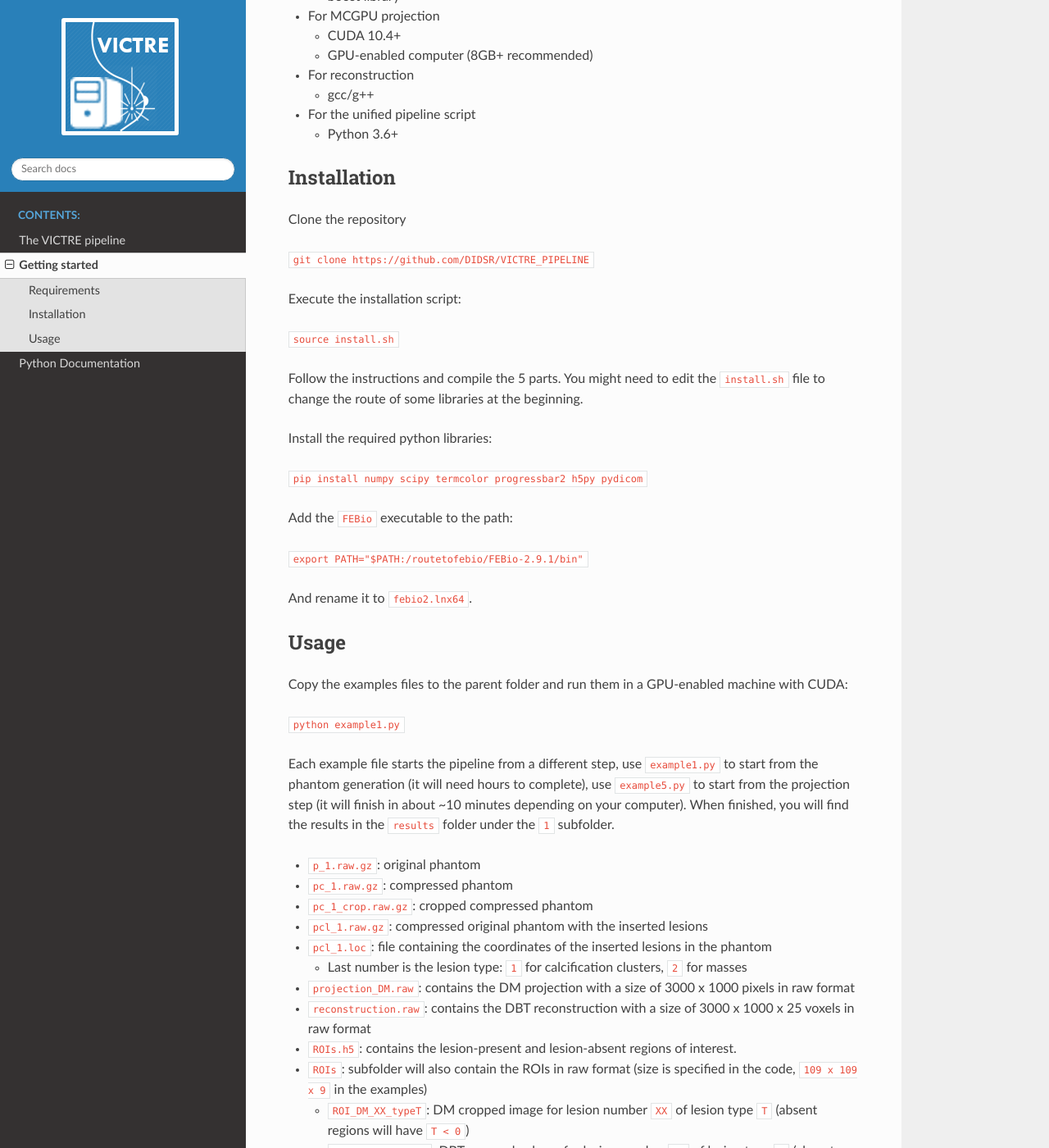
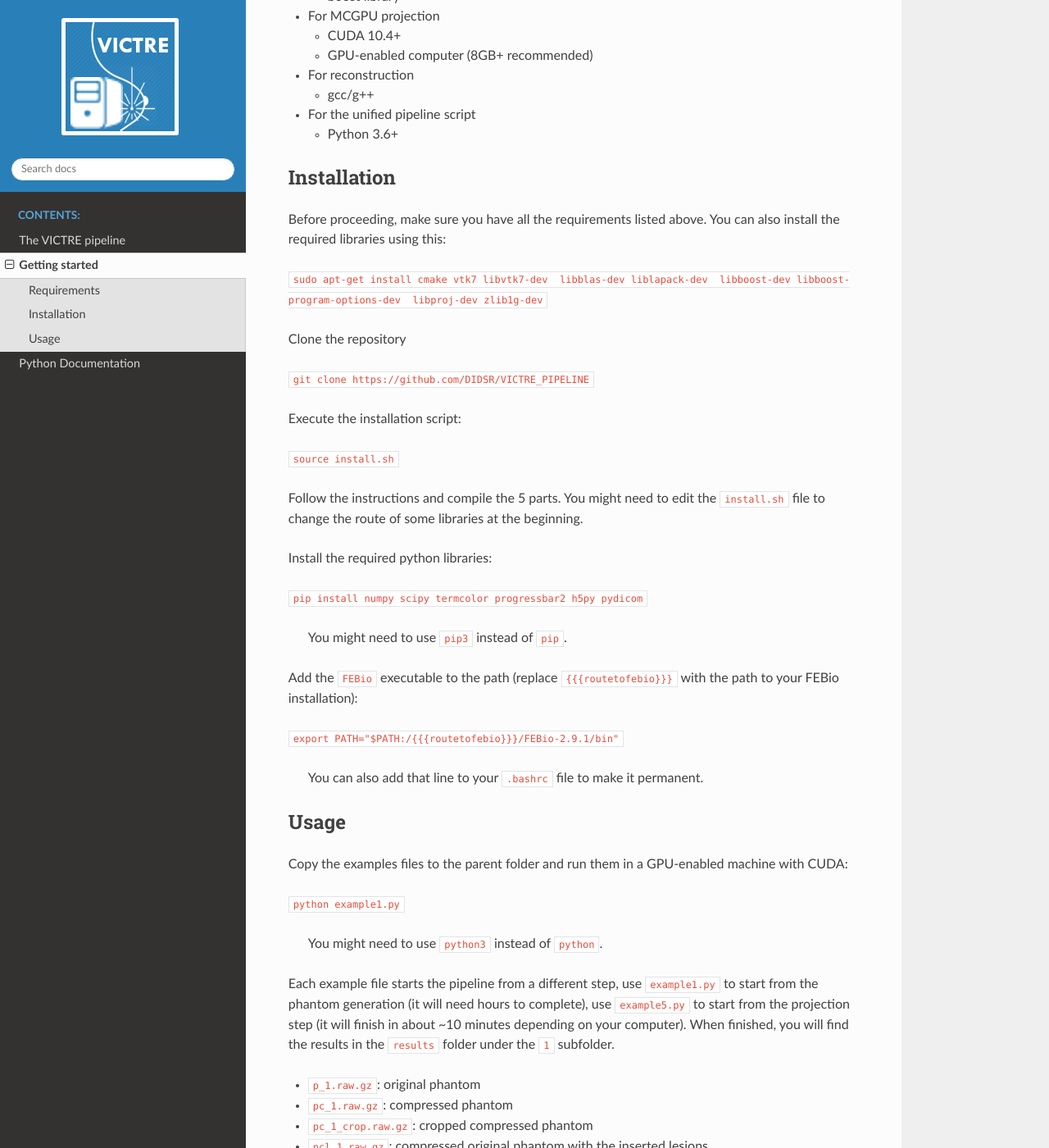
Before and after one commit to DIDSR/VICTRE_PIPELINE, a Sphinx documentation site: the page built from doc/started.md, in a window 1280 px wide and 1400 px high, scrolled down 664 px. Shown: the whole window at 82% size. Built offline with Sphinx 7.4.7 and the Read the Docs theme 2.0.0, drawn with Linux system fonts in a browser that asks for light colours.

Commit message:
Clean up

```diff
--- a/doc/started.md
+++ b/doc/started.md
@@ -30,9 +30,16 @@ Requirements
 * For the unified pipeline script
   * Python 3.6+
 
-
 Installation
 ------------
+
+Before proceeding, make sure you have all the requirements listed above. You can also install the required libraries using this:
+
+` sudo apt-get install cmake vtk7 libvtk7-dev
+      libblas-dev liblapack-dev
+      libboost-dev libboost-program-options-dev
+      libproj-dev zlib1g-dev
+`
 
 Clone the repository
 
@@ -48,11 +55,13 @@ Install the required python libraries:
 
 `pip install numpy scipy termcolor progressbar2 h5py pydicom`
 
-Add the `FEBio` executable to the path:
+> You might need to use `pip3` instead of `pip`.
 
-`export PATH="$PATH:/routetofebio/FEBio-2.9.1/bin"`
+Add the `FEBio` executable to the path (replace `{{{routetofebio}}}` with the path to your FEBio installation):
 
-And rename it to `febio2.lnx64`.
+`export PATH="$PATH:/{{{routetofebio}}}/FEBio-2.9.1/bin"`
+
+> You can also add that line to your `.bashrc` file to make it permanent.
 
 Usage
 -----
@@ -60,6 +69,8 @@ Usage
 Copy the examples files to the parent folder and run them in a GPU-enabled machine with CUDA:
 
 `python example1.py`
+
+> You might need to use `python3` instead of `python`.
 
 Each example file starts the pipeline from a different step, use `example1.py` to start from the phantom generation (it will need hours to complete), use `example5.py` to start from the projection step (it will finish in about ~10 minutes depending on your computer). When finished, you will find the results in the `results` folder under the `1` subfolder.
 
```
Also changed, not shown: README.md (+17 -3 lines), 2 other files.
